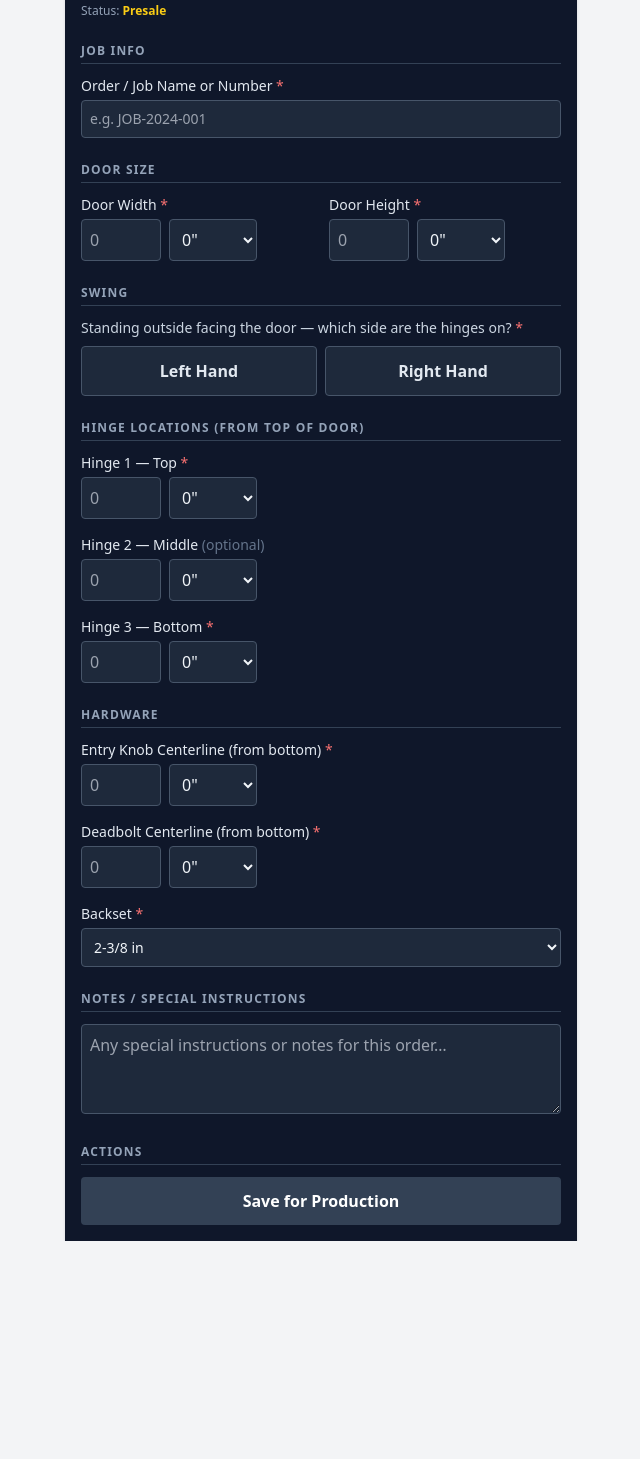
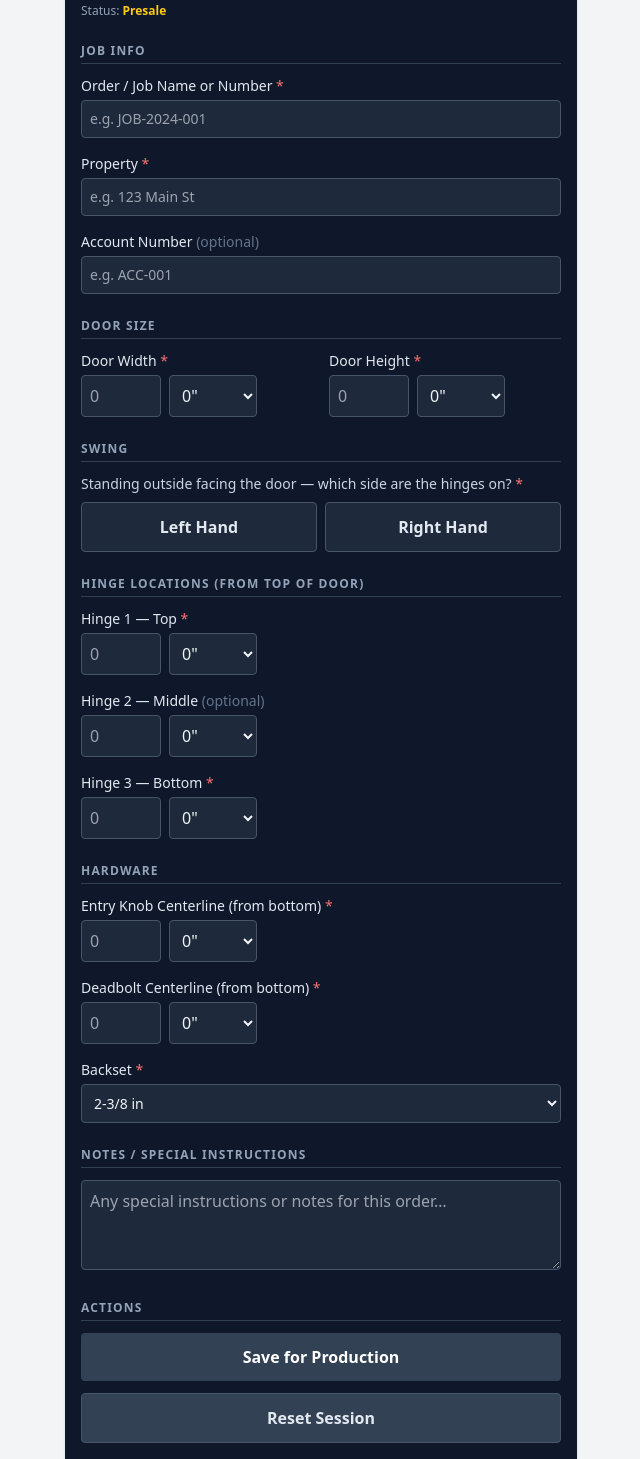
Before and after one commit to miklamx/door-fab-app, a React (Vite) app: page / in a window 1280 px wide. Shown: the part 49-1508 px from the top of the page, without its empty margins (319-959 px from the left). Before the commit the page ends 1290 px from the top, so only its background shows below. Built offline with nearby package versions, Linux system fonts and the light colour scheme.

Commit message:
feat: add reset button, property field, and optional account number to Job Info
Agent-Logs-Url: https://github.com/miklamx/door-fab-app/sessions/641fc47e-6588-488c-b139-165bff538efd

Co-authored-by: miklamx <22570030+miklamx@users.noreply.github.com>

```diff
--- a/src/App.jsx
+++ b/src/App.jsx
@@ -27,6 +27,10 @@ function validate(door) {
   // Job info
   if (!door.jobName.trim()) {
     errors.jobName = "Job name / number is required.";
+  }
+
+  if (!door.property.trim()) {
+    errors.property = "Property is required.";
   }
 
   // Door dimensions
@@ -125,6 +129,8 @@ export default function App() {
   const [touched, setTouched] = useState({});
   const [door, setDoor] = useState({
     jobName: "",
+    property: "",
+    accountNumber: "",
     swing: "",
     doorWidth: "",
     doorHeight: "",
@@ -160,6 +166,26 @@ export default function App() {
     setStatus("Production");
   }
 
+  function handleReset() {
+    setDoor({
+      jobName: "",
+      property: "",
+      accountNumber: "",
+      swing: "",
+      doorWidth: "",
+      doorHeight: "",
+      h1: "",
+      h2: "",
+      h3: "",
+      knob: "",
+      deadbolt: "",
+      backset: "2-3/8-in",
+      notes: "",
+    });
+    setStatus("Presale");
+    setTouched({});
+  }
+
   const inputClass = (field) =>
     `w-full border p-2 rounded bg-slate-800 text-slate-100 focus:outline-none focus:ring-1 focus:ring-blue-500 mt-1 ${
       err(field) ? "border-red-500" : "border-slate-600"
@@ -192,6 +218,29 @@ export default function App() {
           className={inputClass("jobName")}
         />
         <FieldError msg={err("jobName")} />
+      </label>
+      <label className="block text-slate-200 text-sm font-medium mt-4">
+        Property <span className="text-red-400">*</span>
+        <input
+          type="text"
+          value={door.property}
+          onChange={(e) => set("property", e.target.value)}
+          onBlur={() => touch("property")}
+          placeholder="e.g. 123 Main St"
+          className={inputClass("property")}
+        />
+        <FieldError msg={err("property")} />
+      </label>
+      <label className="block text-slate-200 text-sm font-medium mt-4">
+        Account Number{" "}
+        <span className="text-slate-500 font-normal">(optional)</span>
+        <input
+          type="text"
+          value={door.accountNumber}
+          onChange={(e) => set("accountNumber", e.target.value)}
+          placeholder="e.g. ACC-001"
+          className={inputClass("accountNumber")}
+        />
       </label>
 
       {/* ── Door Size ── */}
@@ -397,6 +446,14 @@ export default function App() {
         {status === "Production" ? "✓ Saved for Production" : "Save for Production"}
       </button>
 
+      <button
+        type="button"
+        onClick={handleReset}
+        className="w-full mt-3 p-3 rounded font-bold transition-colors bg-slate-700 hover:bg-red-700 text-slate-200 hover:text-white border border-slate-600 hover:border-red-600"
+      >
+        Reset Session
+      </button>
+
       {/* ── Summary ── */}
       {status === "Production" && (
         <div className="mt-6 p-4 border border-green-700 rounded bg-slate-800">
@@ -404,6 +461,14 @@ export default function App() {
           <dl className="grid grid-cols-2 gap-x-4 gap-y-2 text-sm">
             <dt className="text-slate-400">Job</dt>
             <dd className="text-slate-100">{door.jobName}</dd>
+            <dt className="text-slate-400">Property</dt>
+            <dd className="text-slate-100">{door.property}</dd>
+            {door.accountNumber && (
+              <>
+                <dt className="text-slate-400">Account #</dt>
+                <dd className="text-slate-100">{door.accountNumber}</dd>
+              </>
+            )}
             <dt className="text-slate-400">Width</dt>
             <dd className="text-slate-100">{fmtInches(door.doorWidth)}</dd>
             <dt className="text-slate-400">Height</dt>
```
